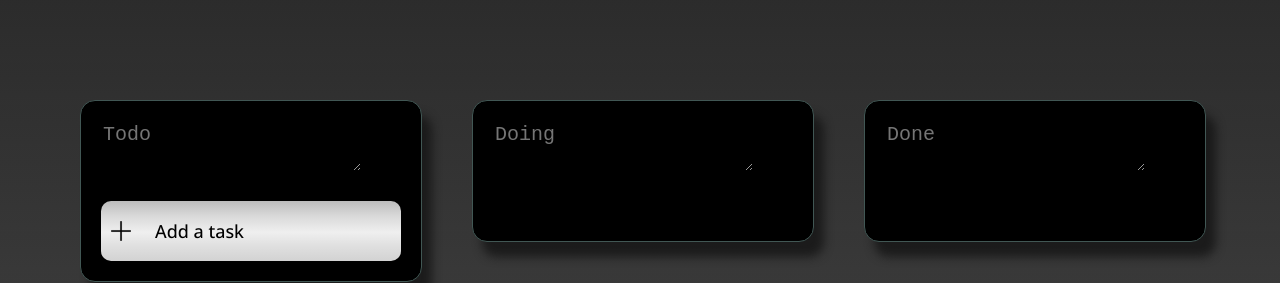
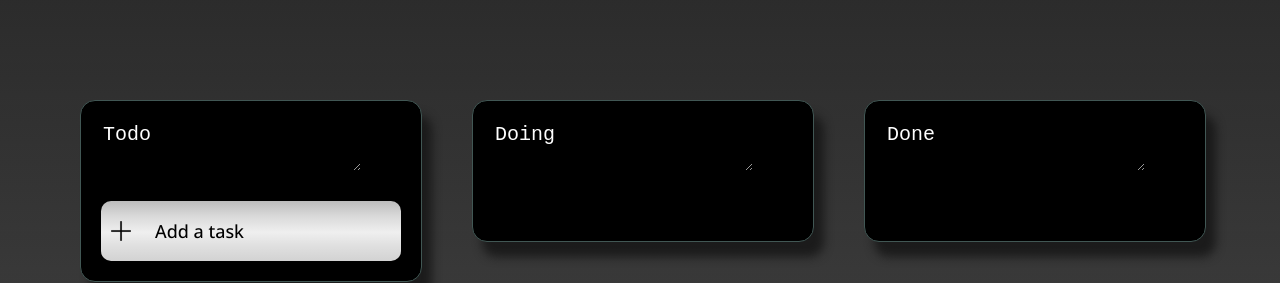
Before and after one commit to aragaoleticia/TaskSwift-dnd, a React (Create React App) app: page / in a window 1280 px wide. Shown: the top 283 px of the page. Built offline with nearby package versions, Linux system fonts and the light colour scheme.

Commit message:
add localStorage to columns name

```diff
--- a/src/components/Cards/cards.css
+++ b/src/components/Cards/cards.css
@@ -20,7 +20,7 @@
 
 
 .card textarea {
-    color: black;
+    color: white;
     font-size: 20px;
     background: black;
     border: none;
--- a/src/components/Cards/cards.js
+++ b/src/components/Cards/cards.js
@@ -5,7 +5,20 @@ import Todo from '../Todo/todo';
 import TaskForm from "../taskForm/taskForm";
 import AddTodo from "../taskCard/addtodo";
 
-function Cards({label, tasks, status, toggleCompleted, deleteTask, editTask, editingTodo, index, showCreateField, addTodo}){
+function Cards({label,
+            tasks,
+            status,
+            toggleCompleted,
+            deleteTask,
+            editTask,
+            editingTodo,
+            index,
+            showCreateField,
+            addTodo,
+            addColumnsNameToMap
+            })
+    {
+
     const [showTaskForm, setShowTaskForm] = useState(false);
     const [hiddeAddTodo, setHiddeAddTodo] = useState(true);
     const inputRef = useRef(null);
@@ -30,10 +43,20 @@ function Cards({label, tasks, status, toggleCompleted, deleteTask, editTask, edi
     }, []);
 
     useEffect(() => {
-        if(!hiddeAddTodo){
+        if(showTaskForm){
             inputRef.current.focus();
         }
-    }, [hiddeAddTodo])
+
+    }, [showTaskForm]);
+
+
+    const [textColumnName, setTextName] = useState(label);
+
+    const handleChange = (event) => {
+        event.preventDefault()
+        addColumnsNameToMap(event.target.value, index)
+        setTextName(event.target.value);
+    };
 
     return(
         <Droppable droppableId={status} index={index} key={status}>
@@ -46,7 +69,10 @@ function Cards({label, tasks, status, toggleCompleted, deleteTask, editTask, edi
                     >
 
                         <div className='card'>
-                            <textarea placeholder={label}></textarea>
+                            <textarea
+                                value={textColumnName}
+                                onChange={handleChange}
+                            ></textarea>
                             {
                             showCreateField ?
                                 (
@@ -77,7 +103,7 @@ function Cards({label, tasks, status, toggleCompleted, deleteTask, editTask, edi
             )}
         </Droppable>
     )
-}
+};
 
 
 export default Cards;
--- a/src/components/taskCard/taskcard.js
+++ b/src/components/taskCard/taskcard.js
@@ -5,7 +5,16 @@ import Cards from '../Cards/cards';
 import { DragDropContext } from 'react-beautiful-dnd'
 
 const TaskCard = () => {
-    const defaultColumns = [
+    const saveTasksToLocalStorage = (newTaskMap) => {
+        localStorage.setItem('tasks', JSON.stringify(Array.from(newTaskMap.entries())));
+    }
+
+    const getTasksFromLocalStorage = () => {
+        const tasksEntries = localStorage.getItem('tasks');
+        if(tasksEntries) {
+            return new Map(JSON.parse(tasksEntries))
+        } else {
+            const initialColumns = [
                 {
                     name: 'Todo',
                     status: 'TODO'
@@ -20,29 +29,36 @@ const TaskCard = () => {
                 }
             ]
 
-
-    const saveTasksToLocalStorage = (newTaskMap) => {
-        localStorage.setItem('tasks', JSON.stringify(Array.from(newTaskMap.entries())))
-    }
-
-    const getTasksFromLocalStorage = () => {
-        const tasksEntries = localStorage.getItem('tasks');
-        if(tasksEntries) {
-            return new Map(JSON.parse(tasksEntries))
-        }else{
             const initialTasks = new Map()
-            defaultColumns.forEach(column => {
+            initialColumns.forEach(column => {
                 initialTasks.set(column.status, [])
             })
-            return initialTasks
+
+            initialTasks.set('columns', initialColumns)
+
+            return initialTasks;
         }
     }
 
-    const initialTasks = getTasksFromLocalStorage()
+    const getColumnsFromLocalStorage = () => {
+        const tasks = getTasksFromLocalStorage()
+        return tasks.get('columns')
+    }
+
+    const currentColumns = getColumnsFromLocalStorage();
+    const initialTasks = getTasksFromLocalStorage();
+
+    const [tasks, setTasks] = useState(initialTasks);
 
 
+    const addColumnsNameToMap = (textColumnName, index) => {
+        currentColumns[index].name = textColumnName
 
-    const [tasks, setTasks] = useState(initialTasks);
+        const newTasks = new Map([...tasks])
+        newTasks.set('columns', currentColumns)
+        saveTasksToLocalStorage(newTasks)
+        setTasks(newTasks)
+    }
 
     const addTodo = (taskName) => {
         const todos = [
@@ -62,6 +78,7 @@ const TaskCard = () => {
         saveTasksToLocalStorage(newTasks);
         setTasks(newTasks);
     };
+
 
 
     const toggleCompleted = id => {
@@ -128,7 +145,7 @@ const TaskCard = () => {
     };
 
     const findTaskById = (tasksMap, taskId) => {
-        return defaultColumns
+        return currentColumns
         .map(
             column => tasksMap.get(column.status).find(task => task != null && task.id === taskId)
         ).find(task => task != null)
@@ -174,7 +191,7 @@ const TaskCard = () => {
         <DragDropContext onDragEnd={onDragCompleted} >
             <div className='container'>
                 {
-                    defaultColumns.map((column, index) => {
+                    currentColumns.map((column, index) => {
                         return (
                             <Cards
                                 key={column.status}
@@ -188,6 +205,7 @@ const TaskCard = () => {
                                 editTask={editTask}
                                 editingTodo={editingTodo}
                                 addTodo={addTodo}
+                                addColumnsNameToMap={addColumnsNameToMap}
                             />
                         )
                     })
```
Lines whose indentation alone changed are shown as unchanged.
